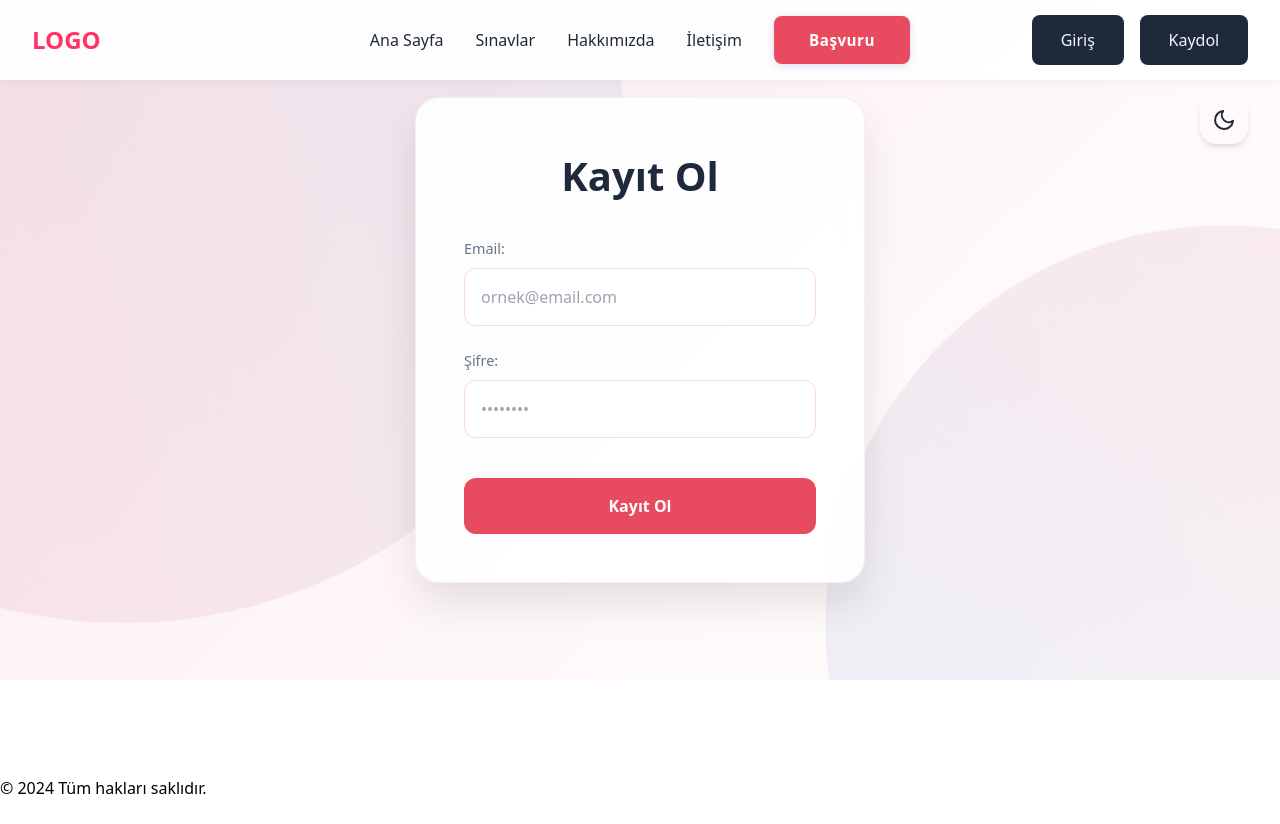
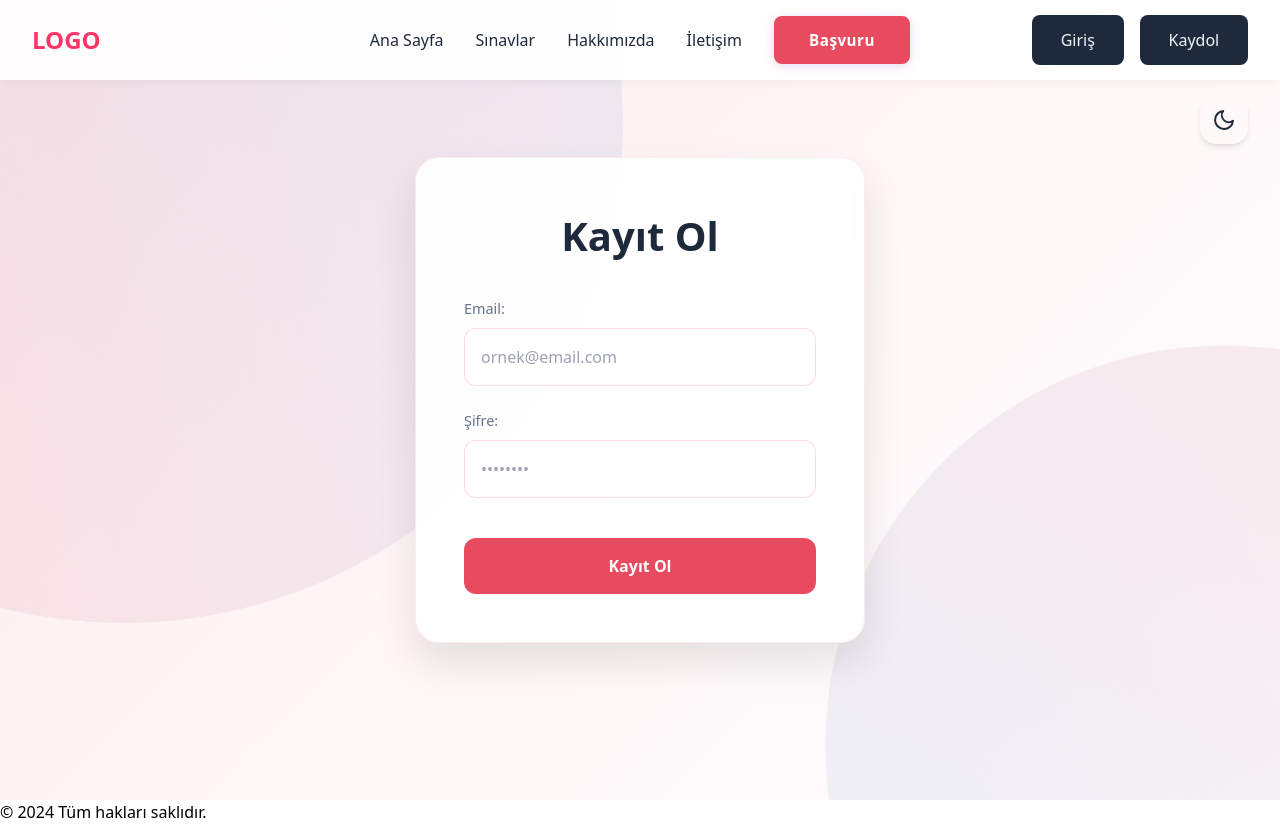
Before and after one commit to alifuatakbas/e-math-frontend, a Next.js app: page /register in a window 1280 px wide. Before the commit the page ends 800 px from the top, so only its background shows below. Built offline with nearby package versions, Linux system fonts and the light colour scheme.

Commit message:
hakkimizda düzeni

```diff
--- a/app/styles/Register.module.css
+++ b/app/styles/Register.module.css
@@ -47,12 +47,12 @@
   display: flex;
   justify-content: center;
   align-items: center;
-  min-height: 85vh;
+  min-height: 100vh;
   background: linear-gradient(135deg,
     rgba(232, 74, 95, 0.1) 0%,
     rgba(255, 255, 255, 0.9) 100%
   );
-  padding: 1rem;
+  padding: 2rem;
   position: relative;
   overflow: hidden;
 }
```
